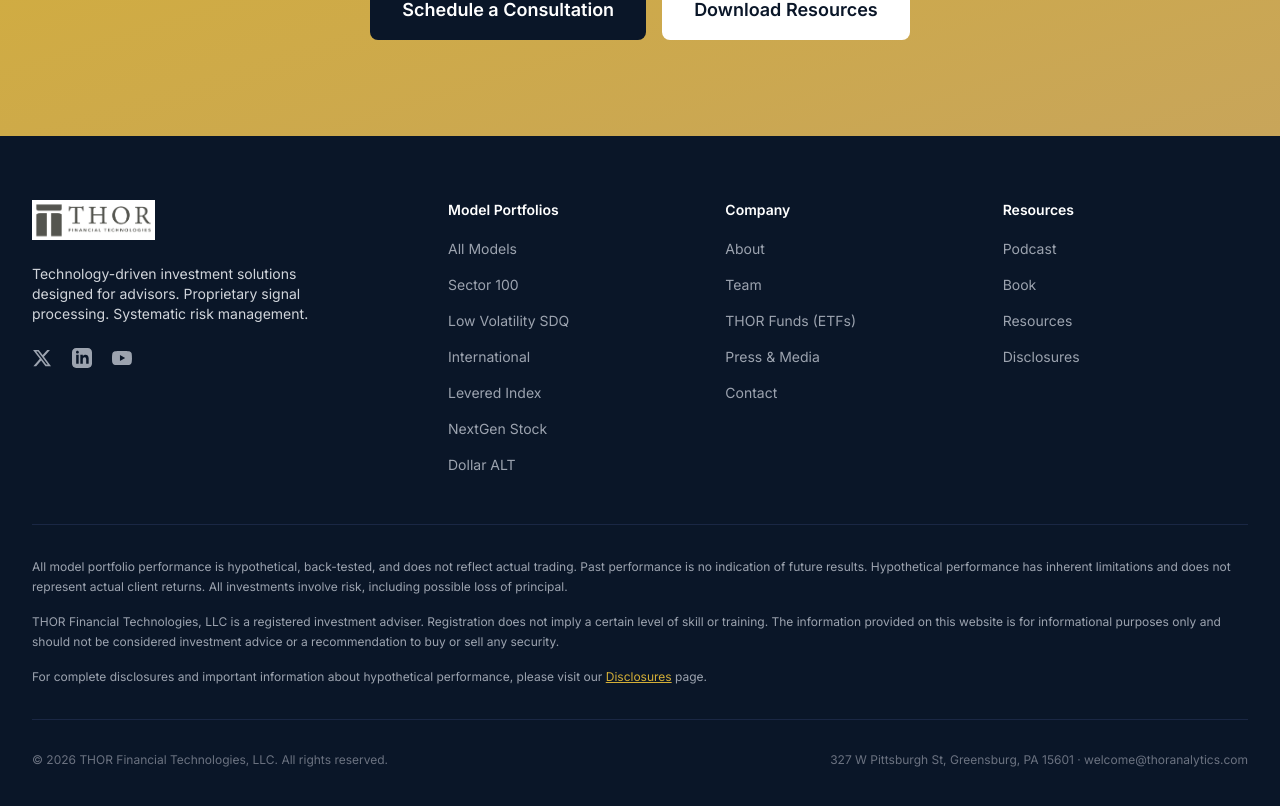
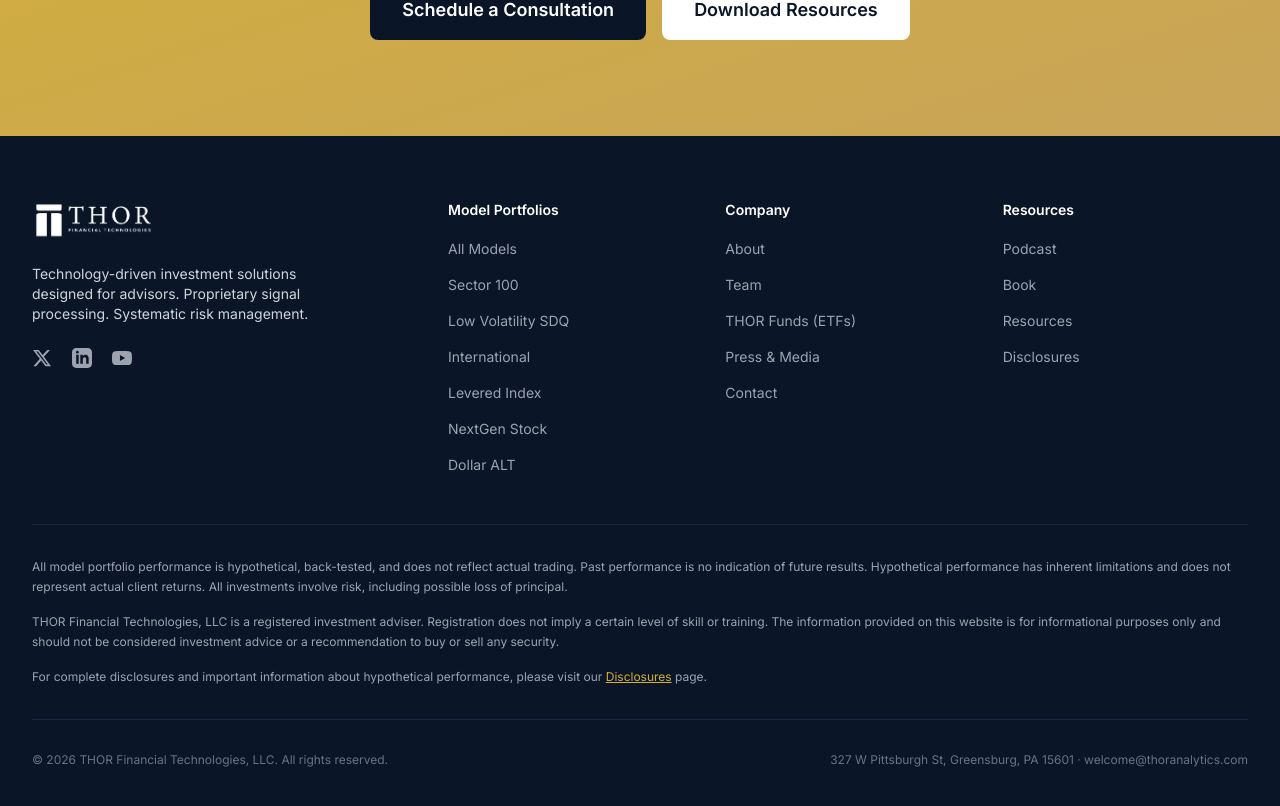
Before and after one commit to bradleyroth1688/thorft-new, a Next.js app: page / in a window 1280 px wide. Shown: the part 5210-6016 px from the top of the page. Built offline with nearby package versions, Linux system fonts and the light colour scheme.

Commit message:
Fix footer logo to THOR FT white transparent

```diff
--- a/components/layout/Footer.tsx
+++ b/components/layout/Footer.tsx
@@ -36,7 +36,7 @@
           {/* Logo and Description */}
           <div className="space-y-6">
             <Image
-              src="/images/thor-logo-white.png"
+              src="/images/logos/thor-ft-white.png"
               alt="THOR Financial Technologies"
               width={180}
               height={42}
```
